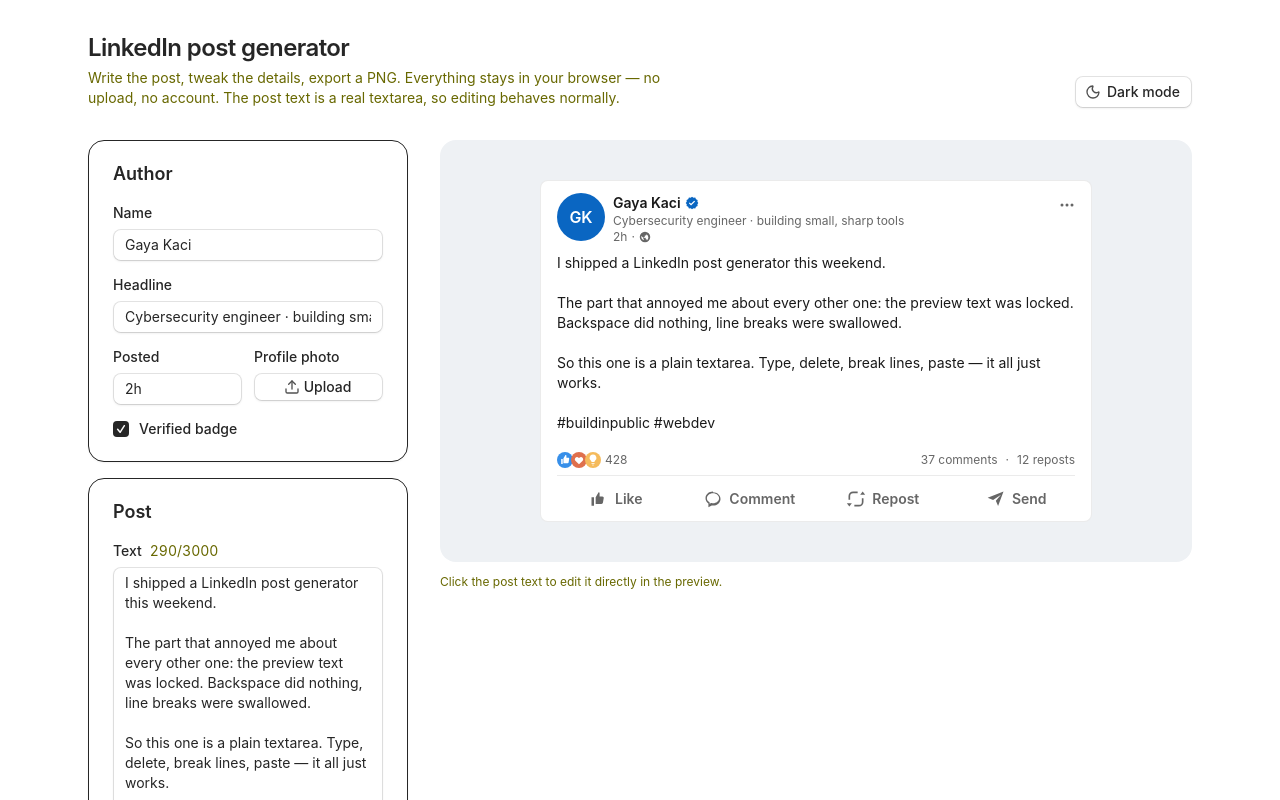
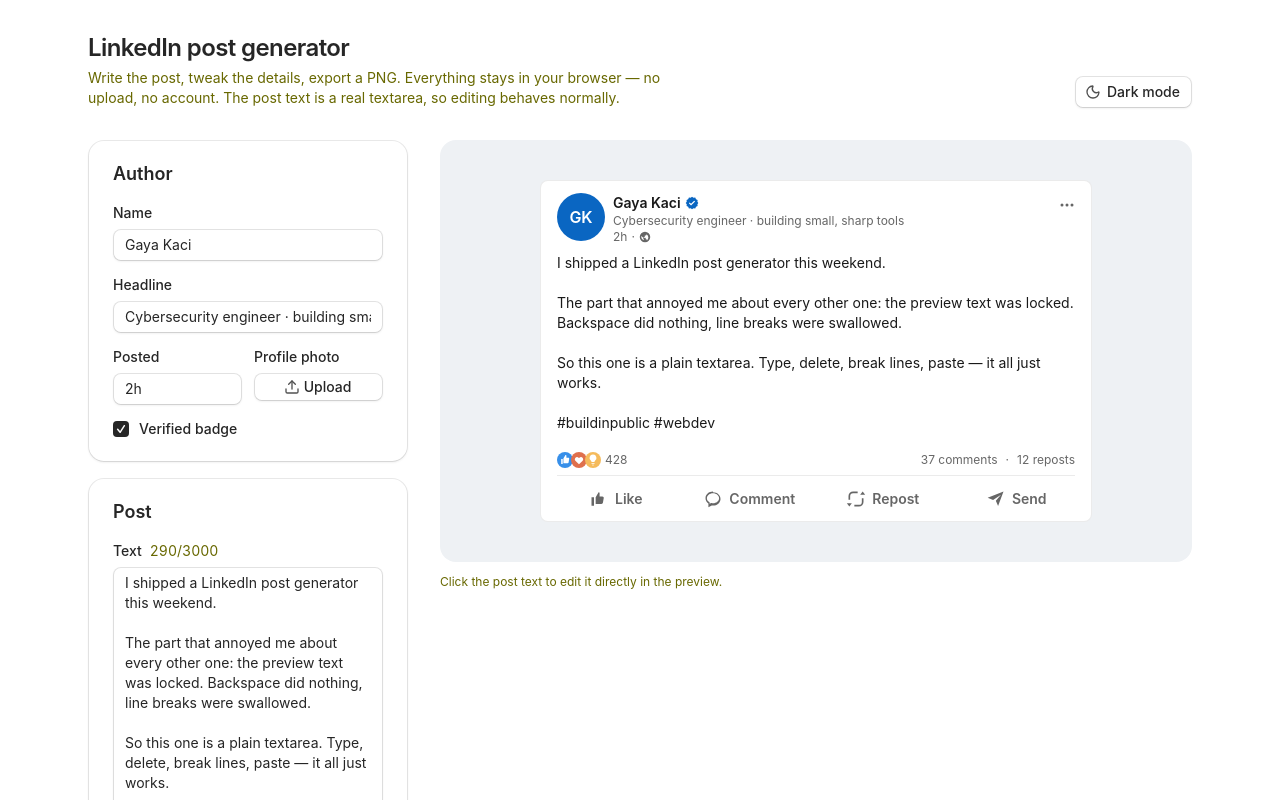
Before and after one commit to kacigaya/linkedin-post, a Next.js app: page / in a window 1280 px wide. Shown: the top 800 px of the page. Built offline with nearby package versions, Linux system fonts and the light colour scheme.

Commit message:
fix: restore Coss base border color so components stop drawing black outlines

```diff
--- a/app/globals.css
+++ b/app/globals.css
@@ -10,6 +10,13 @@
 }
 
 @layer base {
+  /* From @coss/style's base layer, which we do not install because it also
+     pulls in web fonts. Without it Tailwind 4 leaves border-color at
+     currentColor and every bordered component draws a near-black outline. */
+  * {
+    @apply border-border outline-ring/50;
+  }
+
   :root {
     color-scheme: light;
   }
```
